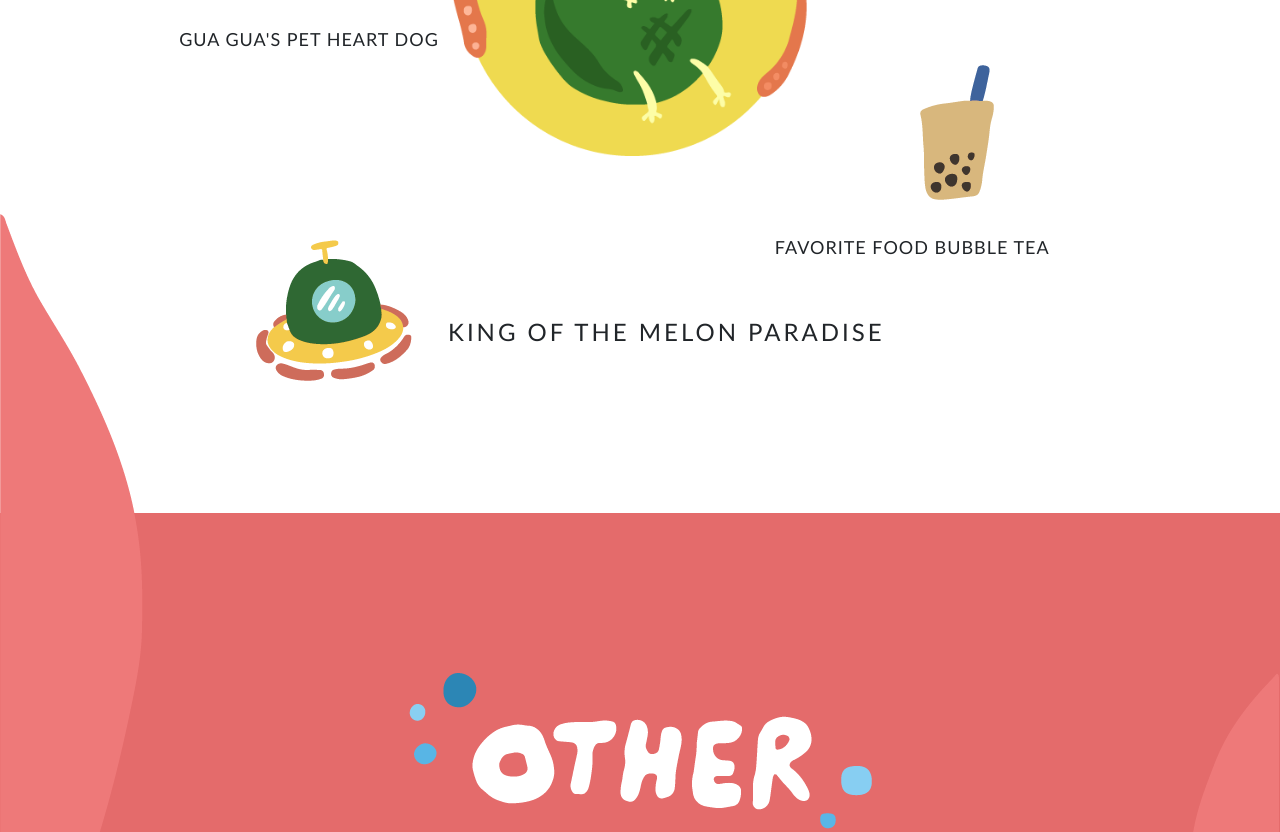
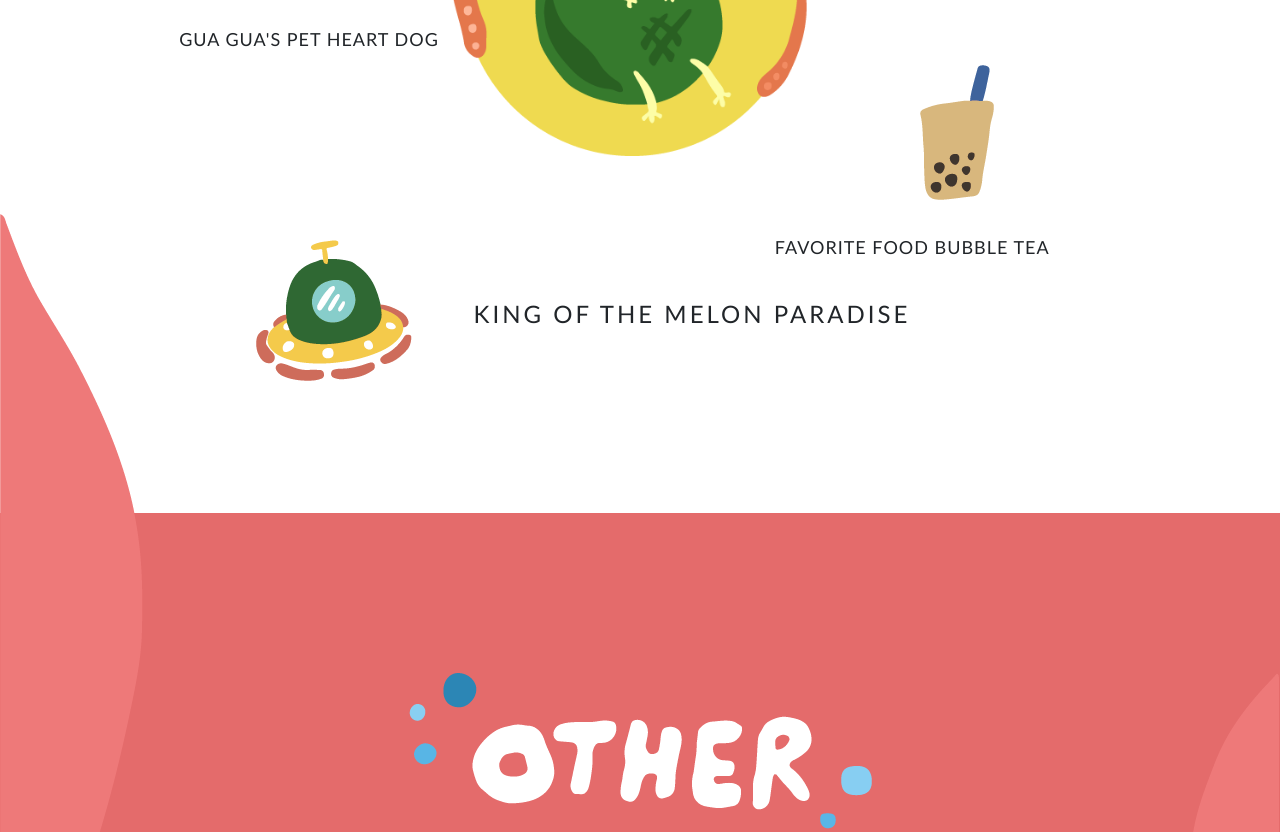
Before and after one commit to chenmigua/chenmigua.github.io, a plain HTML site: page index.html in a window 1280 px wide. Shown: the part 1167-1999 px from the top of the page. Drawn offline with nearby package versions, Linux system fonts and the light colour scheme.

Commit message:
Update style.css

```diff
--- a/style.css
+++ b/style.css
@@ -64,8 +64,8 @@
 
 .h2 {
     position: absolute;
-    bottom: 18%;
-    left: 35%;
+    bottom: 20%;
+    left: 37%;
     font-size: x-large;
     letter-spacing: 3px;
 }
@@ -346,7 +346,7 @@
 
 .text-box2 {
     position: absolute;
-    left: 35%;
+    left: 37%;
     top: 18%;
     font-family: 'Gill Sans', 'Gill Sans MT', Calibri, 'Trebuchet MS', sans-serif;
     letter-spacing: 2px;
```
